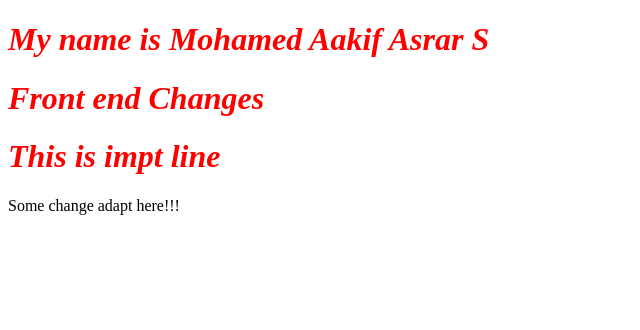
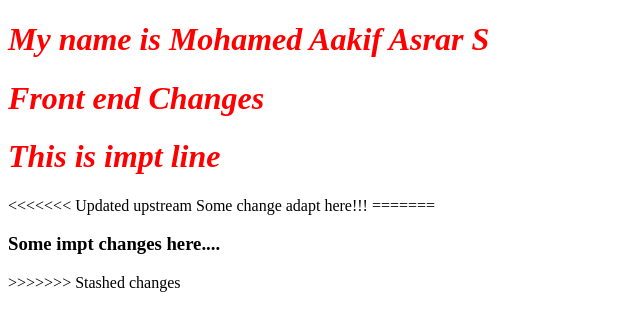
Before and after one commit to MOHAMEDAAKIFASRAR/samplerepo, a plain HTML site: page index.html in a window 1280 px wide. Shown: the whole page, without its empty margins (0-640 px from the left). Drawn offline with Linux system fonts and the light colour scheme.

Commit message:
commit changes

```diff
--- a/index.html
+++ b/index.html
@@ -10,6 +10,10 @@
     <h1>My name is Mohamed Aakif Asrar S</h1>
     <h1>Front end Changes</h1>
     <h1>This is impt line</h1>
+<<<<<<< Updated upstream
     Some change adapt here!!!
+=======
+    <h3>Some impt changes here....</h3>
+>>>>>>> Stashed changes
 </body>
 </html>
```
